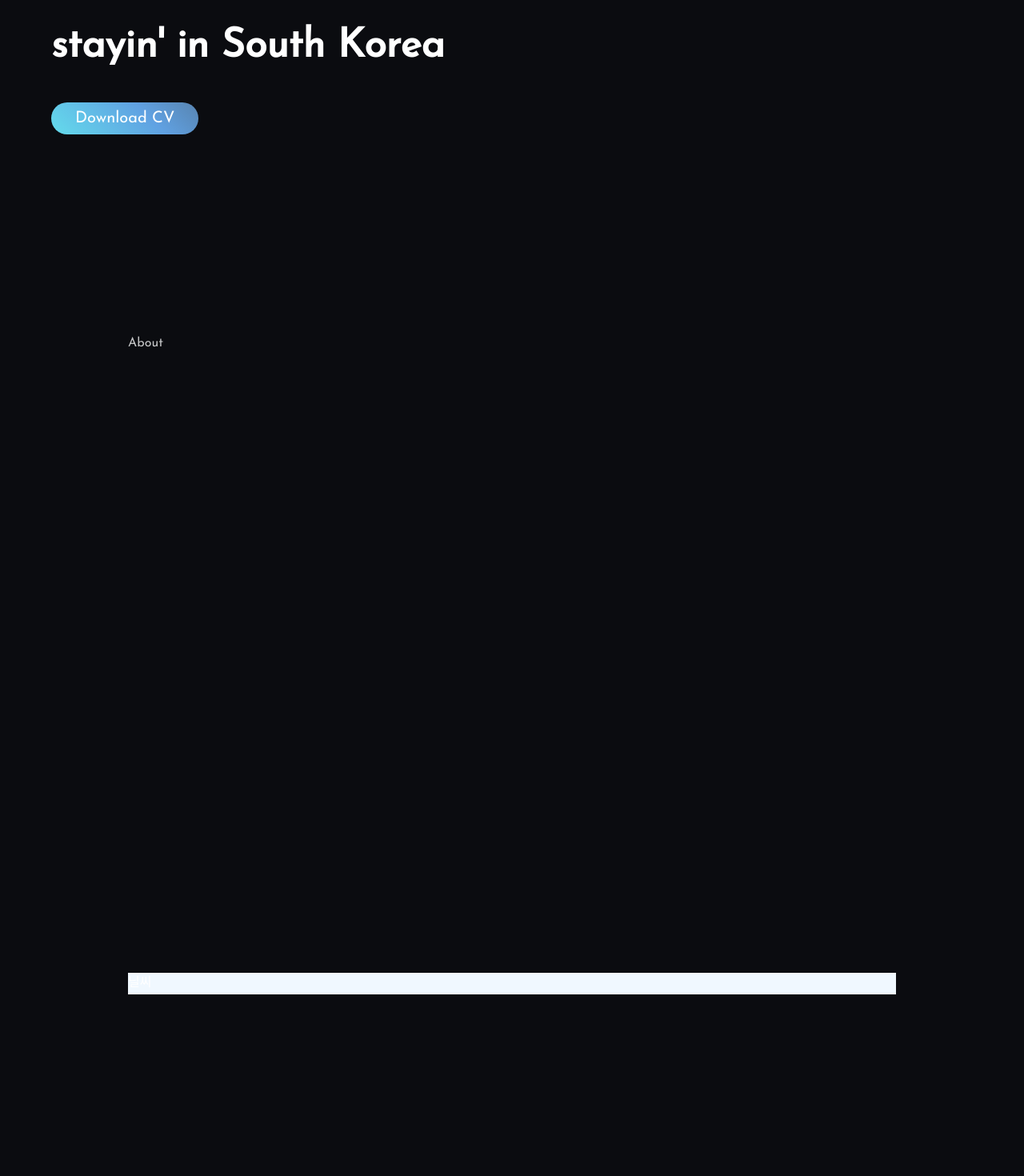
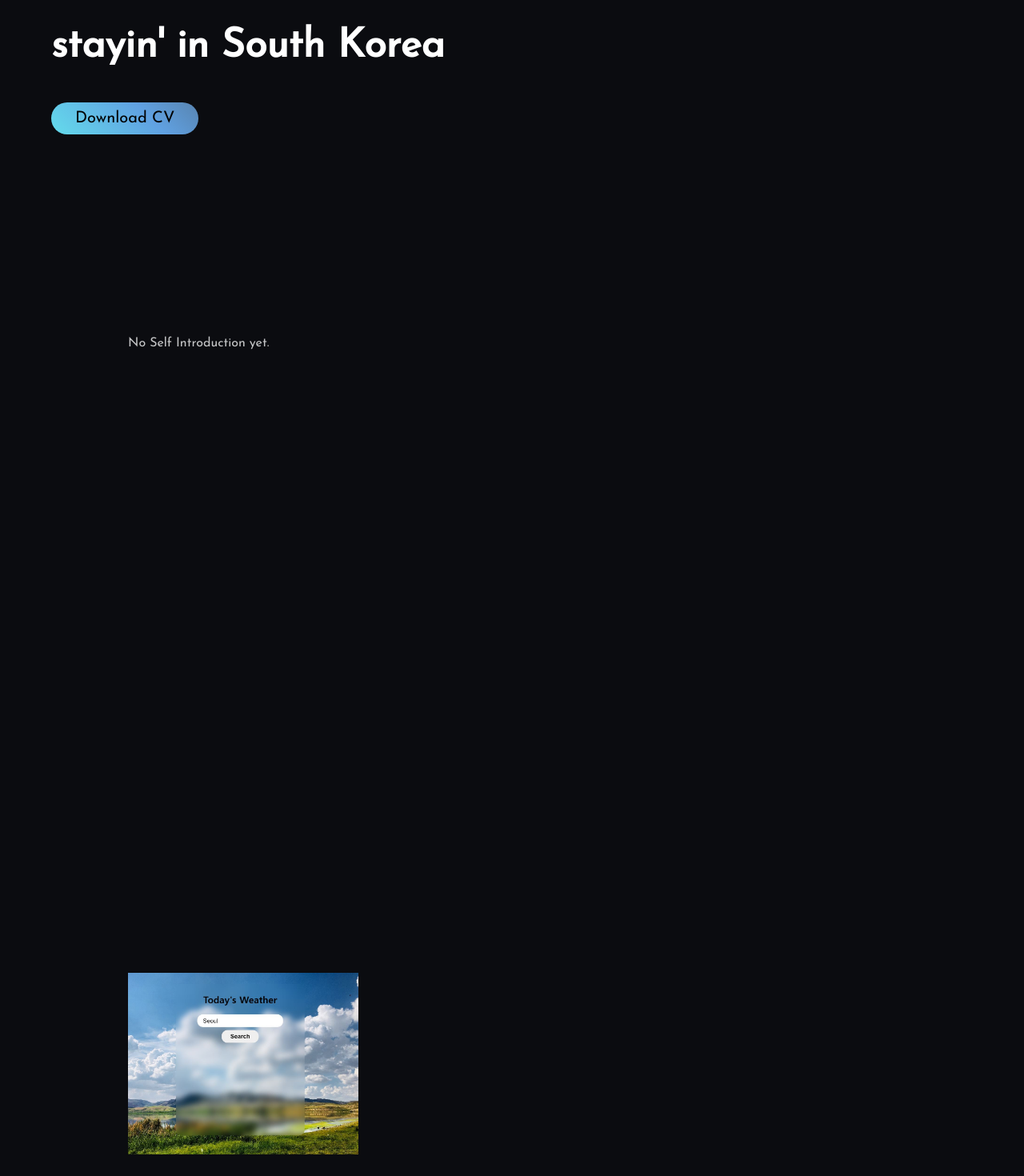
Before and after one commit to 95SR/portfolio, a React (Create React App) app: page / in a window 1280 px wide. Shown: the part 480-1950 px from the top of the page at 80% size. Built offline with nearby package versions, Linux system fonts and the light colour scheme.

Commit message:
added work

```diff
--- a/src/App.js
+++ b/src/App.js
@@ -86,7 +86,7 @@ function App() {
           <About/>
           <Work/>
           <Contact/>
-          <Footer/>
+
         </div>
       }
 
--- a/src/sections/About.jsx
+++ b/src/sections/About.jsx
@@ -5,7 +5,7 @@ function About() {
   return (
     <section id='about'>
       <div className="container">
-        About
+        No Self Introduction yet.
       </div>
     </section>
   )
--- a/src/sections/Contact.css
+++ b/src/sections/Contact.css
@@ -26,6 +26,7 @@ input:active{
 button{
     margin: 0 auto;
     margin-top: 1rem;
+    margin-bottom: 2rem;
 }
 
 h3{
--- a/src/sections/Work.css
+++ b/src/sections/Work.css
@@ -1,8 +1,33 @@
+
 .item{
-    background-color: aliceblue;
+
+    width: 30%;
+    position: relative;
+    overflow: hidden;
 }
 
 
-a{
+
+img{
+    width: 100%;
+    object-fit: cover;
+    height: 100%;
+}
+
+.work-title{
+    position: absolute;
+    transform: translateY(10px);
+    display: flex;
+    align-items: center;
+    justify-content: center;
+    width: 100%;
+    height: 50%;
+    background-color: rgba(0, 0, 0, 0.5);
+    transition: all 1s ease;
+    font-size: 2rem;
     color: white;
 }
+
+.item:hover > .work-title{
+    transform: translateY(-150px);
+}
--- a/src/sections/Work.jsx
+++ b/src/sections/Work.jsx
@@ -1,12 +1,15 @@
 import React from 'react'
 import './Work.css'
+import wth from '../img/work_1.JPG'
+
 function Work() {
   return (
     <section id='work'>
       <div className="container">
         <div className="item">
 
-          <a href='https://nalssicheck.netlify.app/' target='_blank'>닐씨</a>
+          <a href='https://nalssicheck.netlify.app/' target='_blank'><img src={wth} /></a>
+          <a href='https://nalssicheck.netlify.app/' target='_blank' className='work-title'>Weather App</a>
         </div>
       </div>
     </section>
```
Also changed, not shown: src/img/work_1.JPG (added).
